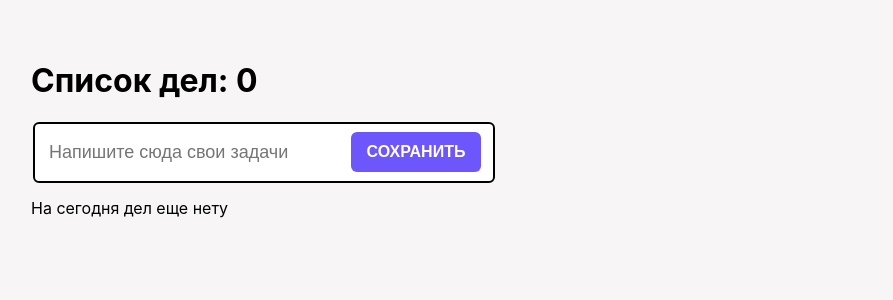
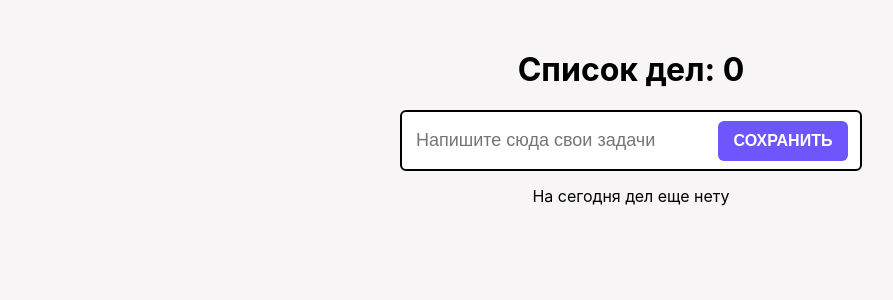
Before and after one commit to olgaplatonova/todo-list, a React (Create React App) app: page / in a window 1280 px wide. Shown: the top 300 px of the page, without its empty margins (9-902 px from the left). Built offline with nearby package versions, Linux system fonts and the light colour scheme.

Commit message:
add centering

```diff
--- a/src/App.module.scss
+++ b/src/App.module.scss
@@ -1,9 +1,13 @@
 .App {
   display: flex;
-  justify-content: flex-start;
+  //justify-content: center;
+  align-items: center;
   flex-direction: column;
-  padding: 40px;
   background: linear-gradient(rgb(247, 245, 245) 0%, rgb(247, 245, 245) 86%, rgb(247, 245, 245) 100%);
   min-height: 100vh;
-  //background-color: pink;
+  padding-top: -100px;
 }
+
+h1 {
+  margin-top: 50px;
+}
```
